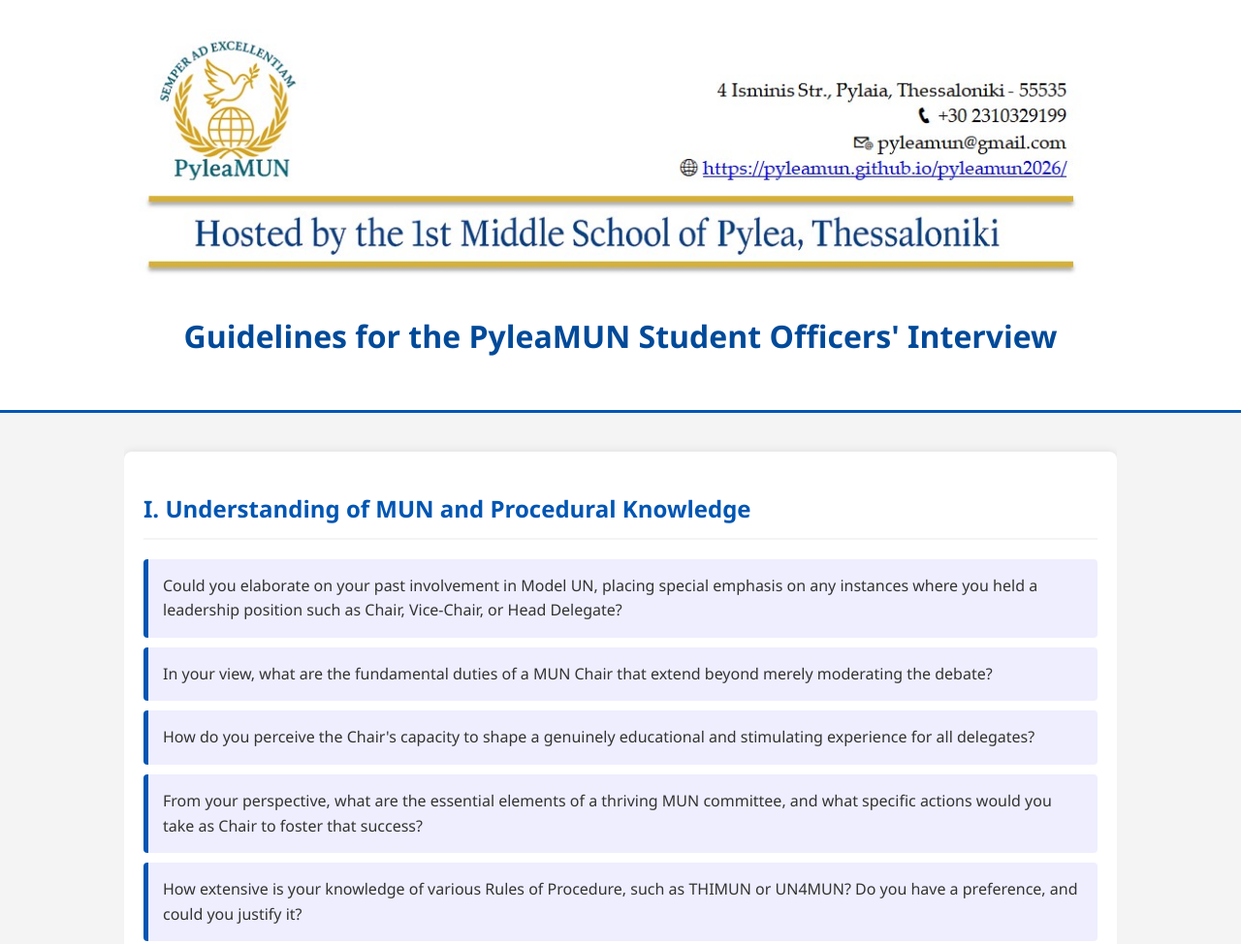
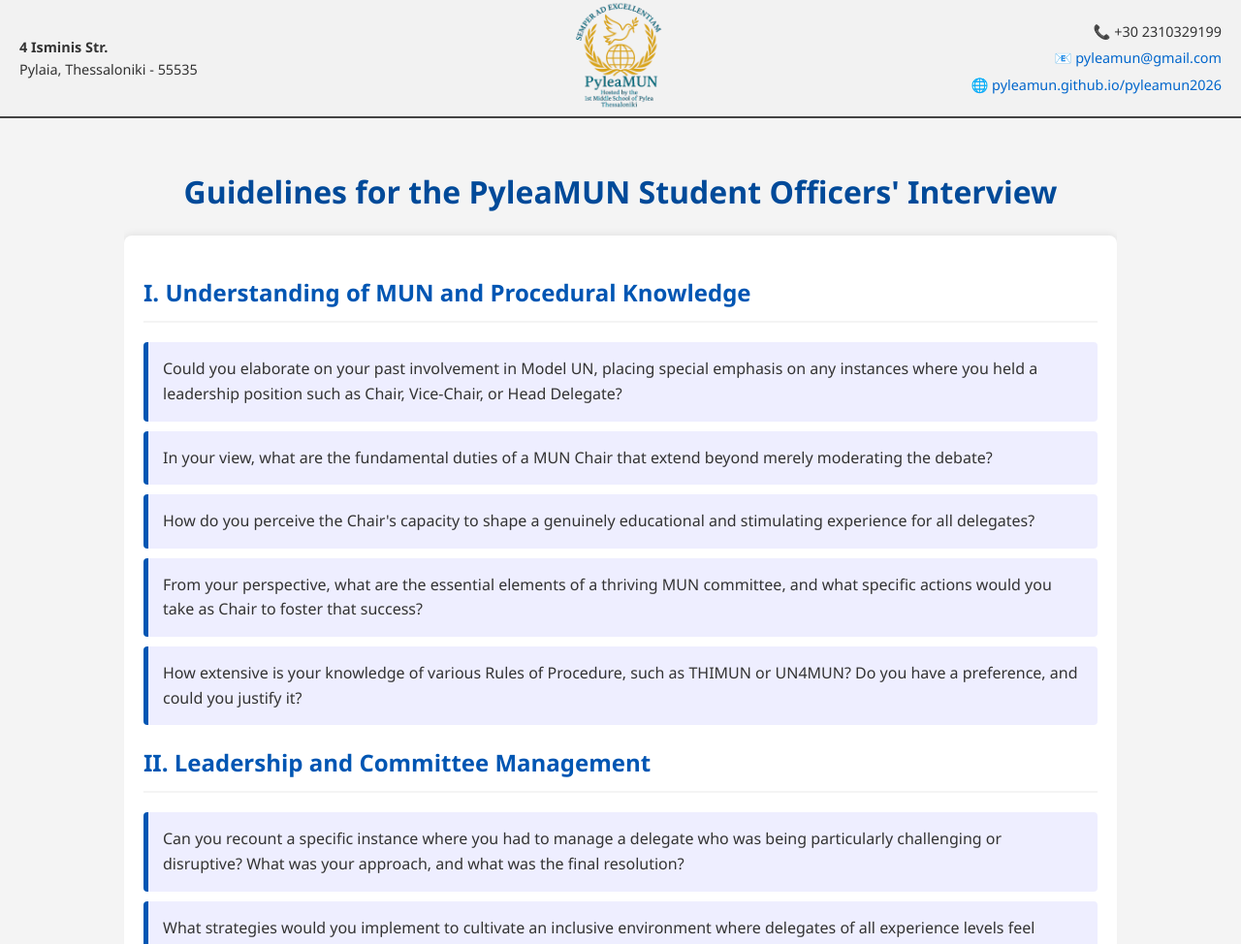
Before and after one commit to PyleaMUN/interview-guide, a plain HTML site: page index.html in a window 1280 px wide. Shown: the top 974 px of the page at 97% size. Drawn offline with Linux system fonts and the light colour scheme.

Commit message:
Add files via upload

```diff
--- a/index.html
+++ b/index.html
@@ -13,42 +13,83 @@
       background-color: #f4f4f4;
       color: #333;
     }
+
+    /* Letterhead Styles */
+    .letterhead {
+      display: flex;
+      justify-content: space-between;
+      align-items: center;
+      background-color: #f2f2f2;
+      border-bottom: 2px solid #444;
+      padding: 10px 20px;
+      font-family: 'Segoe UI', Tahoma, Geneva, Verdana, sans-serif;
+      height: 100px;
+    }
+
+    .address, .contact {
+      width: 25%;
+      font-size: 0.9rem;
+      color: #333;
+    }
+
+    .contact {
+      display: flex;
+      flex-direction: column;
+      align-items: flex-end;
+    }
+
+    .contact div {
+      margin: 2px 0;
+    }
+
+    .logo {
+      width: 120px;
+      height: auto;
+    }
+
+    .letterhead a {
+      color: #0066cc;
+      text-decoration: none;
+    }
+
+    .letterhead a:hover {
+      text-decoration: underline;
+    }
+
     .container {
       width: 80%;
       margin: auto;
       overflow: hidden;
       padding: 20px 0;
     }
-        header {
-            background: #fff;
-            padding: 10px 0;
+
+    h1 {
+      color: #004a99;
       text-align: center;
-            border-bottom: 3px solid #0056b3;
+      font-size: 2em;
+      margin: 30px 0 10px;
     }
-        header img {
-            max-width: 100%;
-            height: auto;
-        }
-        header h1 {
-            color: #004a99;
-            margin-top: 10px;
-        }
+
     main {
       padding: 20px;
       background: #fff;
       margin-top: 20px;
       border-radius: 8px;
       box-shadow: 0 0 10px rgba(0,0,0,0.1);
+      position: relative;
     }
+
     h2 {
       color: #0056b3;
       border-bottom: 2px solid #f4f4f4;
       padding-bottom: 10px;
     }
+
     ul {
       list-style: none;
       padding: 0;
     }
+
     li {
       background: #eef;
       margin-bottom: 10px;
@@ -56,6 +97,7 @@
       border-left: 5px solid #0056b3;
       border-radius: 4px;
     }
+
     footer {
       text-align: center;
       padding: 20px;
@@ -63,18 +105,56 @@
       font-size: 0.9em;
       color: #666;
     }
+
+    .stamp {
+      position: absolute;
+      bottom: 30px;
+      right: 20px;
+      width: 150px;
+      height: auto;
+      opacity: 0.75;
+      transform: rotate(12deg);
+      pointer-events: none;
+    }
+
+    @media (max-width: 768px) {
+      .container {
+        width: 95%;
+      }
+      h1 {
+        font-size: 1.5em;
+      }
+      body {
+        font-size: 1em;
+      }
+      .stamp {
+        width: 100px;
+        bottom: 15px;
+        right: 10px;
+      }
+    }
   </style>
 </head>
 <body>
 
-    <header>
-        <div class="container">
-            <img src="Letterhead.jpg" alt="PyleaMUN Letterhead">
-            <h1>Guidelines for the PyleaMUN Student Officers' Interview</h1>
+  <div class="letterhead">
+    <div class="address">
+      <strong>4 Isminis Str.</strong><br>
+      Pylaia, Thessaloniki - 55535
     </div>
-    </header>
+    <div>
+      <img src="pyleaMUNfinallogo_transparent.png" alt="PyleaMUN Logo" class="logo">
+    </div>
+    <div class="contact">
+      <div>📞 +30 2310329199</div>
+      <div>📧 <a href="mailto:pyleamun@gmail.com">pyleamun@gmail.com</a></div>
+      <div>🌐 <a href="https://pyleamun.github.io/pyleamun2026/" target="_blank">pyleamun.github.io/pyleamun2026</a></div>
+    </div>
+  </div>
 
   <div class="container">
+    <h1>Guidelines for the PyleaMUN Student Officers' Interview</h1>
+
     <main>
       <section id="understanding">
         <h2>I. Understanding of MUN and Procedural Knowledge</h2>
@@ -148,7 +228,10 @@
           <li>Do you have any questions for us about the Student Officer role or the PyleaMUN conference?</li>
         </ul>
       </section>
+
+      <img src="blue.png" alt="Official Stamp" class="stamp">
     </main>
+
     <footer>
       <p>&copy; PyleaMUN Conference Team</p>
     </footer>
```
Also changed, not shown: blue.png (added), pyleaMUNfinallogo_transparent.png (added). Lines whose indentation alone changed are shown as unchanged.
